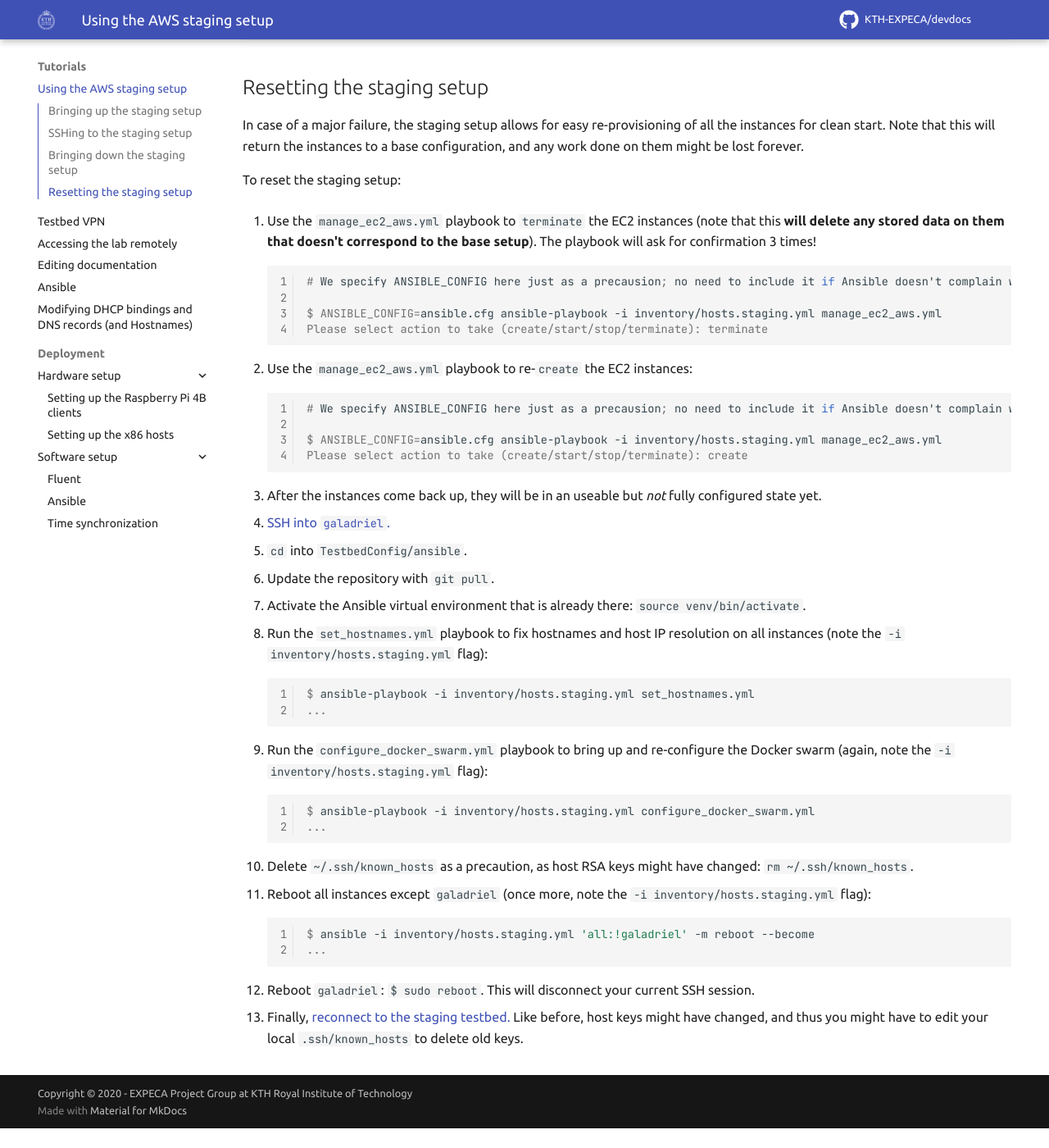
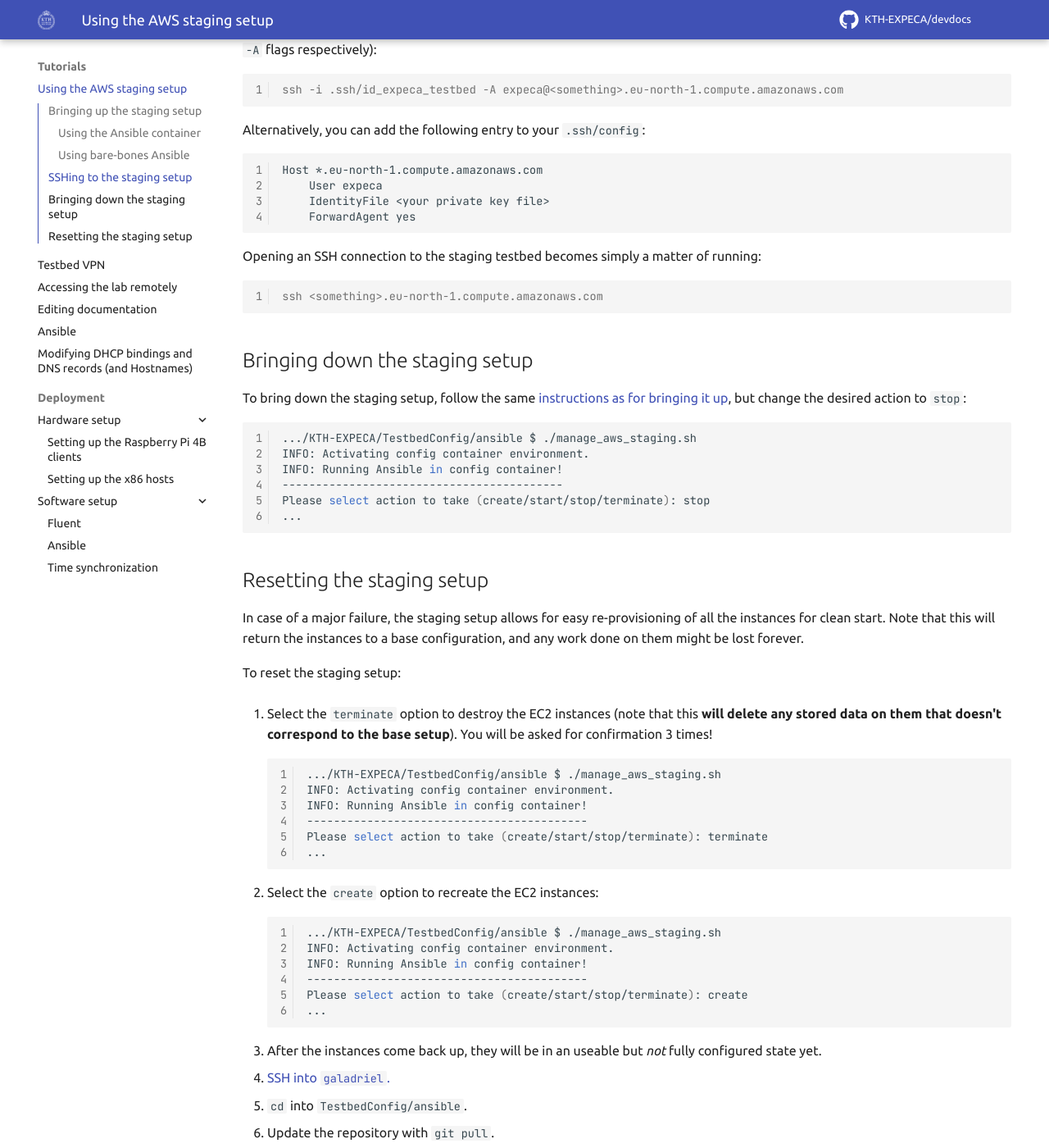
Before and after one commit to KTH-EXPECA/devdocs, an MkDocs documentation site: the page built from docs/tutorials/using_aws.md, in a window 1280 px wide and 1400 px high, scrolled down 1832 px. Shown: the whole window at 82% size. Built offline with MkDocs 1.6.1 and Material for MkDocs 9.7.7, drawn with Linux system fonts in a browser that asks for light colours; comment, search, counter and statistics services are not loaded; before the commit the page ends 3208 px from its top, so only the background shows below that; some of the changed text lies outside the part shown.

Commit message:
instructions to use the aws scripts

````diff
--- a/docs/tutorials/using_aws.md
+++ b/docs/tutorials/using_aws.md
@@ -17,8 +17,34 @@
 ## Bringing up the staging setup
 
 Bringing up the staging setup needs to be done from a computer with access to your private SSH key associated with the testbed.
-Additionally, you need to have cloned the [`KTH-EXPECA/TestbedConfig`](http://github.com/KTH-EXPECA/TestbedConfig) repository and set up Ansible (see [here](./ansible.md) for more details).
-The steps are:
+Additionally, you need to have cloned the [`KTH-EXPECA/TestbedConfig`](http://github.com/KTH-EXPECA/TestbedConfig) repository, and either have set up Docker to use our [Ansible container](./ansible.md#containerized-setup), or have set up [bare-bones Ansible](./ansible.md#bare-bones).
+
+### Using the Ansible container
+
+This is the easiest way of interacting with the AWS setup:
+
+1. `cd` into the `ansible` directory of the `KTH-EXPECA/TestbedConfig` repo.
+2. Execute the `./manage_aws_staging.sh` shell script and choose the start action:
+
+    ``` bash
+    .../KTH-EXPECA/TestbedConfig/ansible $ ./manage_aws_staging.sh
+    INFO: Activating config container environment.
+    INFO: Running Ansible in config container!
+    ------------------------------------------
+    Please select action to take (create/start/stop/terminate): start
+    ...
+    ```
+
+3. Ansible will proceed to bring up the testbed, and will output the public address of `galadriel` when finished:
+
+    ``` text
+    ...
+    [manage_aws : Output remote address]
+    Remote connection address: <something>.eu-north-1.compute.amazonaws.com. Press any key to continue:
+    ...
+    ```
+
+### Using bare-bones Ansible
 
 1. `cd` into the `ansible` directory of the `KTH-EXPECA/TestbedConfig` repo.
 2. Source the `staging_auth.env` file to register the necessary AWS keys: `source ./staging_auth.env`
@@ -69,12 +95,21 @@
 
 To bring down the staging setup, follow the same [instructions as for bringing it up](#bringing-up-the-staging-setup), but change the desired action to `stop`:
 
-``` console
+``` bash
+.../KTH-EXPECA/TestbedConfig/ansible $ ./manage_aws_staging.sh
+INFO: Activating config container environment.
+INFO: Running Ansible in config container!
+------------------------------------------
+Please select action to take (create/start/stop/terminate): stop
+...
+```
+
+<!-- ``` console
 # We specify ANSIBLE_CONFIG here just as a precausion; no need to include it if Ansible doesn't complain when omitting it.
 
 $ ANSIBLE_CONFIG=ansible.cfg ansible-playbook -i inventory/hosts.staging.yml manage_ec2_aws.yml
 Please select action to take (create/start/stop/terminate): stop
-```
+``` -->
 
 ## Resetting the staging setup
 
@@ -83,23 +118,27 @@
 
 To reset the staging setup:
 
-1. Use the `manage_ec2_aws.yml` playbook to `terminate` the EC2 instances (note that this **will delete any stored data on them that doesn't correspond to the base setup**).
-    The playbook will ask for confirmation 3 times!
+1. Select the `terminate` option to destroy the EC2 instances (note that this **will delete any stored data on them that doesn't correspond to the base setup**).
+    You will be asked for confirmation 3 times!
 
-    ``` console
-    # We specify ANSIBLE_CONFIG here just as a precausion; no need to include it if Ansible doesn't complain when omitting it.
-
-    $ ANSIBLE_CONFIG=ansible.cfg ansible-playbook -i inventory/hosts.staging.yml manage_ec2_aws.yml
+    ``` bash
+    .../KTH-EXPECA/TestbedConfig/ansible $ ./manage_aws_staging.sh
+    INFO: Activating config container environment.
+    INFO: Running Ansible in config container!
+    ------------------------------------------
     Please select action to take (create/start/stop/terminate): terminate
+    ...
     ```
 
-2. Use the `manage_ec2_aws.yml` playbook to re-`create` the EC2 instances:
+2. Select the `create` option to recreate the EC2 instances:
 
-    ``` console
-    # We specify ANSIBLE_CONFIG here just as a precausion; no need to include it if Ansible doesn't complain when omitting it.
-
-    $ ANSIBLE_CONFIG=ansible.cfg ansible-playbook -i inventory/hosts.staging.yml manage_ec2_aws.yml
+    ``` bash
+    .../KTH-EXPECA/TestbedConfig/ansible $ ./manage_aws_staging.sh
+    INFO: Activating config container environment.
+    INFO: Running Ansible in config container!
+    ------------------------------------------
     Please select action to take (create/start/stop/terminate): create
+    ...
     ```
 
 3. After the instances come back up, they will be in an useable but *not* fully configured state yet.
````
